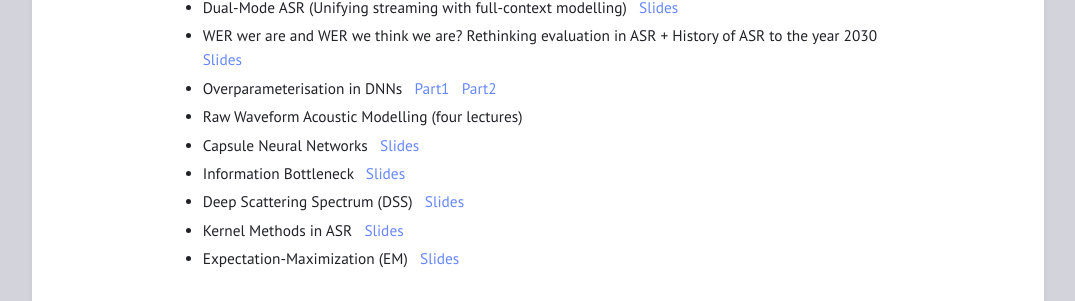
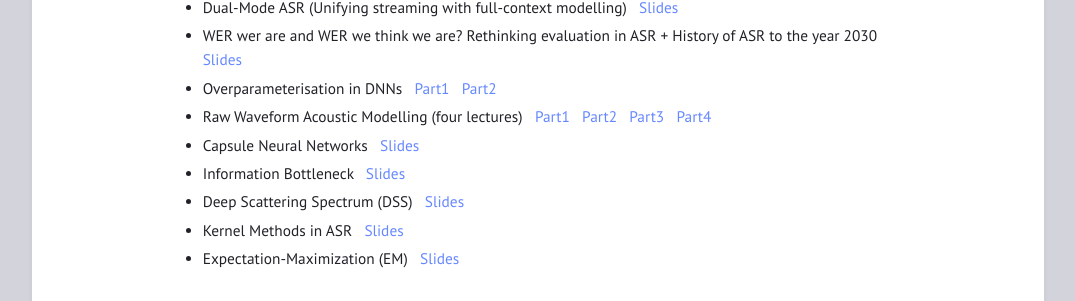
Before and after one commit to eloweimi/eloweimi.github.io, a Jekyll site: the page built from tutorials.md, in a window 1280 px wide. Shown: the part 483-784 px from the top of the page, without its empty margins (102-1177 px from the left). Built offline with Jekyll 4.4.1, drawn with Linux system fonts in a browser that asks for light colours.

Commit message:
Update tutorials.md

```diff
--- a/tutorials.md
+++ b/tutorials.md
@@ -14,7 +14,7 @@ I am passionate about expanding my knowledge through continuous learning, and di
   * Dual-Mode ASR (Unifying streaming with full-context modelling) &nbsp; [Slides](/files/Tutorials/DualMode_ASR_ErfanLoweimi.pdf)
   * WER wer are and WER we think we are? Rethinking evaluation in ASR + History of ASR to the year 2030 &nbsp; [Slides](/files/Tutorials/WER_all_ErfanLoweimi.pdf)
   * Overparameterisation in DNNs &nbsp; [Part1](/files/Tutorials/OverParam1.pdf) &nbsp; [Part2](/files/Tutorials/OverParam2.pdf)
-  * Raw Waveform Acoustic Modelling (four lectures)
+  * Raw Waveform Acoustic Modelling (four lectures) &nbsp; [Part1](/files/Tutorials/Raw_Part_I.pdf) &nbsp; [Part2](/files/Tutorials/Raw_Part_II.pdf) &nbsp; [Part3](/files/Tutorials/Raw_Part_III.pdf) &nbsp; [Part4](/files/Tutorials/Raw_Part_IV.pdf)
   * Capsule Neural Networks &nbsp; [Slides](/files/Tutorials/CapsuleNet_ErfanLoweimi.pdf)
   * Information Bottleneck &nbsp; [Slides](/files/Tutorials/InformationBottleneck_ErfanLoweimi.pdf)
   * Deep Scattering Spectrum (DSS) &nbsp; [Slides](/files/Tutorials/DSS_ErfanLoweimi.pdf)
```
